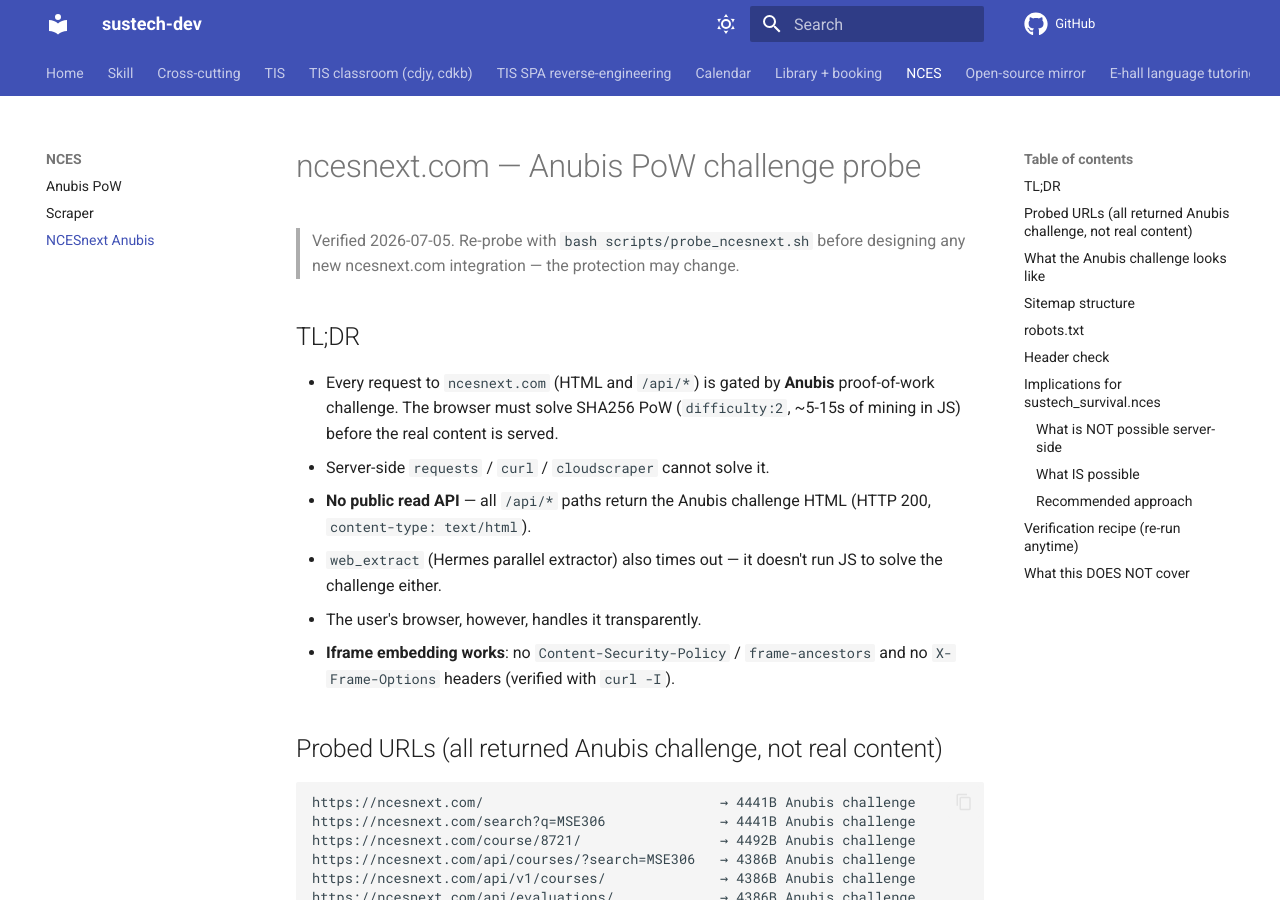
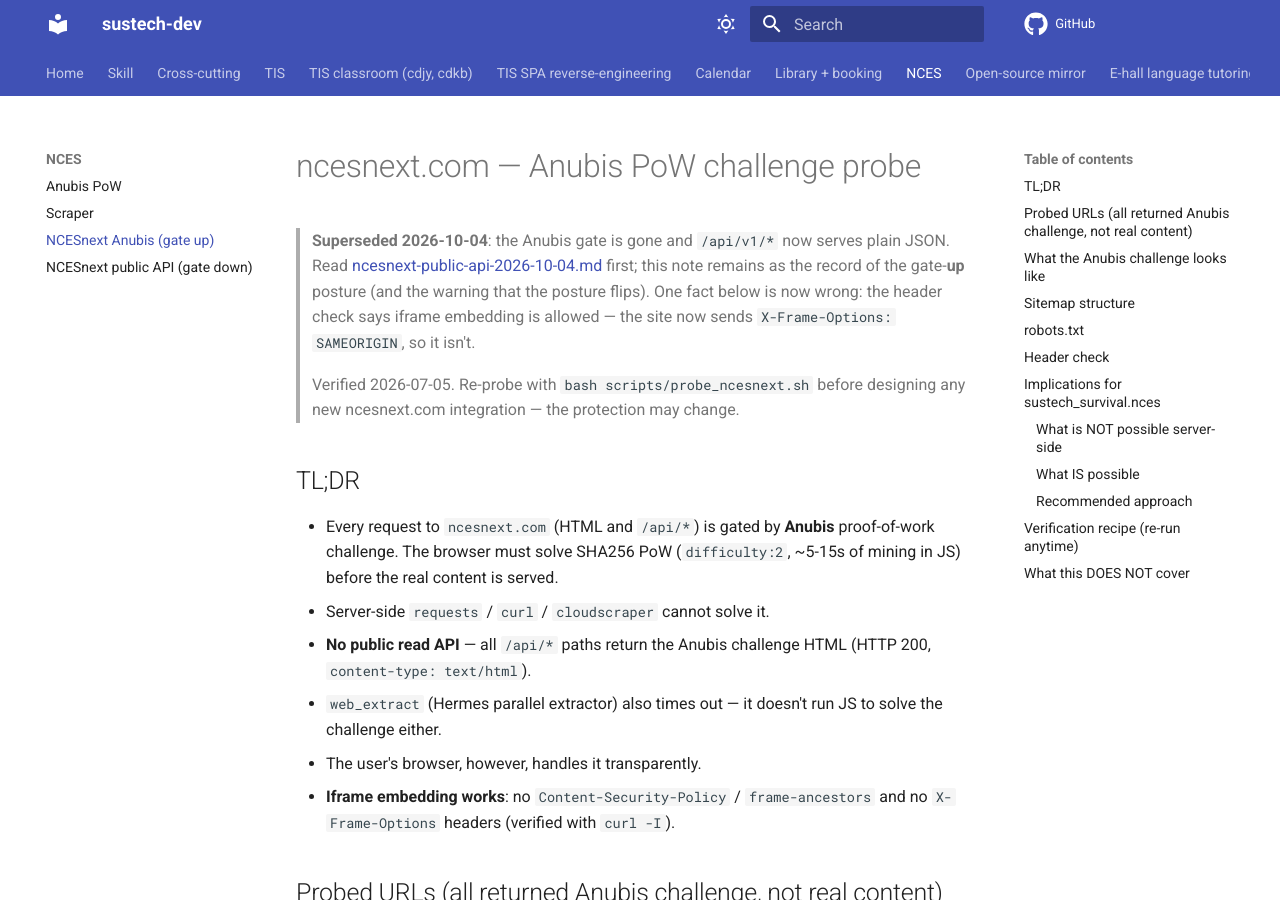
Before and after one commit to dumixthestpd/sustech-dev, an MkDocs documentation site: the page built from docs/references/ncesnext-anubis-2026-07-05.md, in a window 1280 px wide and 900 px high. Built offline with MkDocs 1.6.1 and Material for MkDocs 9.7.7, drawn with Linux system fonts in a browser that asks for light colours; comment, search, counter and statistics services are not loaded.

Commit message:
ncesnext: Anubis gate removed, /api/v1/* is a public read API (issue #1)
Re-probed 2026-10-04, independently verified from this host before
writing anything down (plain curl, no cookies, no JS):

- gate DOWN: /, /search, /course/{id} serve the real SPA shell
  (200, title 'NCES | Niuwa Curriculum Evaluation System');
  the Anubis signature path now falls through to the SPA catch-all.
- public JSON API up: /api/v1/stats, /api/v1/course?page&per_page
  (per_page max 100, 200 -> 422), /api/v1/course/{id},
  /api/v1/course/{id}/reviews, /api/v1/teacher/{id},
  /api/v1/search?q= (required; {courses,reviews,teachers} each
  paginated). No auth, no UA discrimination, no set-cookie.
- regression the issue missed: X-Frame-Options: SAMEORIGIN is now
  set, so the 2026-07-05 'iframe embed' recommendation is dead.
  Link-out is the only in-app surface left.
- course ids are not contiguous (id 4000 -> 404, live ids past
  8900): the paginated list is the only reliable enumerator
  (58 requests for 5,709 courses at per_page=100).
- robots.txt dropped Disallow: /api/* entirely.

Changes:
- new references/ncesnext-public-api-2026-10-04.md (the gate-down
  posture + endpoint shapes + rate-limit note: our line took a
  12-burst all-200, the issue's reporter saw 429s — vantage-dependent,
  treat 429 as retryable)
- old ncesnext-anubis-2026-07-05.md gets a superseded banner (kept
  as the gate-up record; posture has flipped both ways now)
- probe_ncesnext.sh: adds an explicit /api/v1/stats check, reports
  gate/API status, exits non-zero on posture change; bodies now live
  in shell vars because native curl.exe cannot write MSYS /tmp paths
  (the old mktemp version silently printed 'Unknown (0 bytes)' on
  this host and always exited 0)
- mkdocs.yml + SKILL.md index updated; checkdocs passes (58 refs)

```diff
--- a/docs/references/ncesnext-anubis-2026-07-05.md
+++ b/docs/references/ncesnext-anubis-2026-07-05.md
@@ -1,4 +1,12 @@
 # ncesnext.com — Anubis PoW challenge probe
+
+> **Superseded 2026-10-04**: the Anubis gate is gone and `/api/v1/*` now
+> serves plain JSON. Read
+> [ncesnext-public-api-2026-10-04.md](ncesnext-public-api-2026-10-04.md)
+> first; this note remains as the record of the gate-**up** posture (and the
+> warning that the posture flips). One fact below is now wrong: the header
+> check says iframe embedding is allowed — the site now sends
+> `X-Frame-Options: SAMEORIGIN`, so it isn't.
 
 > Verified 2026-07-05. Re-probe with
 > `bash scripts/probe_ncesnext.sh` before designing any new
--- a/mkdocs.yml
+++ b/mkdocs.yml
@@ -110,7 +110,8 @@
   - NCES:
     - Anubis PoW: references/nces-anubis-pow-2026-07-05.md
     - Scraper: references/nces-scraper-2026-07-05.md
-    - NCESnext Anubis: references/ncesnext-anubis-2026-07-05.md
+    - NCESnext Anubis (gate up): references/ncesnext-anubis-2026-07-05.md
+    - NCESnext public API (gate down): references/ncesnext-public-api-2026-10-04.md
   - Open-source mirror:
     - Family, paths, training programs: references/mirror-cra-mirror-family-2026-10-01.md
   - E-hall language tutoring (CLE):
```
Also changed, not shown: docs/SKILL.md (+2 -1 lines), docs/references/ncesnext-public-api-2026-10-04.md (added, +96 -0 lines), 1 other file.
